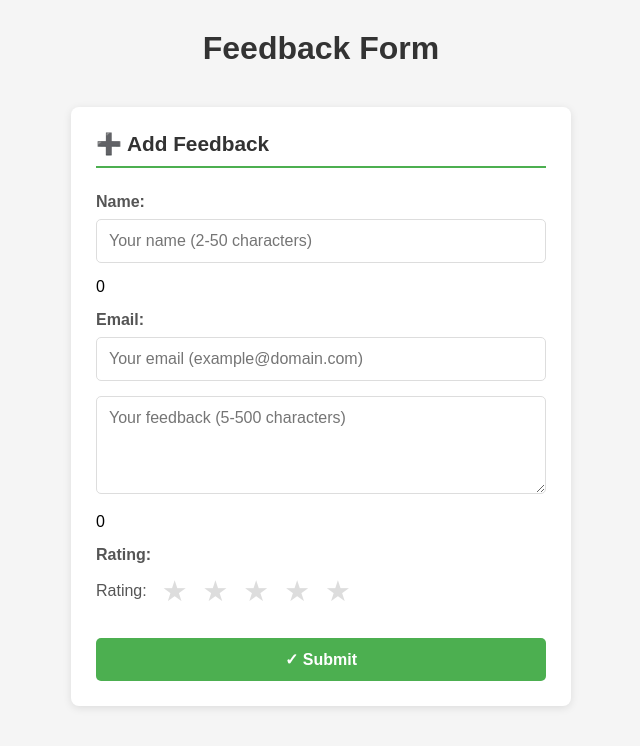
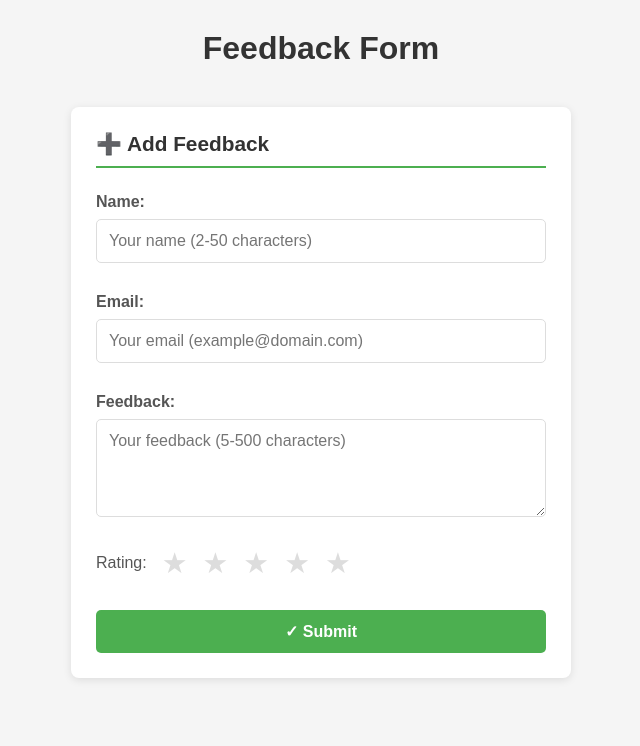
Before and after one commit to Samriddhicollege/BCA-2081-3rdSemester-Feedbackform, a React (Vite) app: page / in a window 1280 px wide. Shown: the top 746 px of the page, without its empty margins (319-959 px from the left). Built offline with nearby package versions, Linux system fonts and the light colour scheme.

Commit message:
Update FeedbackForm component layout and labels
Removed character count displays for name and message fields, and added a label for the feedback textarea.

```diff
--- a/src/components/FeedbackForm.jsx
+++ b/src/components/FeedbackForm.jsx
@@ -19,7 +19,6 @@ const FeedbackForm = ({ onAdd, editing, onEditDone }) => {
       setRating(editing.rating);
       setErrors({});
       setSuccessMessage("");
-      // Scroll to form
       window.scrollTo(0, 0);
     }
   }, [editing]);
@@ -185,7 +184,6 @@ const FeedbackForm = ({ onAdd, editing, onEditDone }) => {
           maxLength="50"
         />
         {errors.name && <span className="error-text">{errors.name}</span>}
-        <span className="char-info">{name.length}</span>
 
         {/* Email Field */}
         <label><strong>Email:</strong></label>
@@ -199,6 +197,7 @@ const FeedbackForm = ({ onAdd, editing, onEditDone }) => {
         {errors.email && <span className="error-text">{errors.email}</span>}
 
         {/* Message Field */}
+        <label><strong>Feedback:</strong></label>
         <textarea
           placeholder="Your feedback (5-500 characters)"
           value={message}
@@ -207,11 +206,9 @@ const FeedbackForm = ({ onAdd, editing, onEditDone }) => {
           rows="4"
           maxLength="500"
         />
-        <span className="char-count">{message.length}</span>
         {errors.message && <span className="error-text">{errors.message}</span>}
 
         {/* Rating Field */}
-        <label><strong>Rating:</strong></label>
         <StarRating value={rating} onChange={handleRatingChange} />
         {errors.rating && <span className="error-text">{errors.rating}</span>}
 
```
